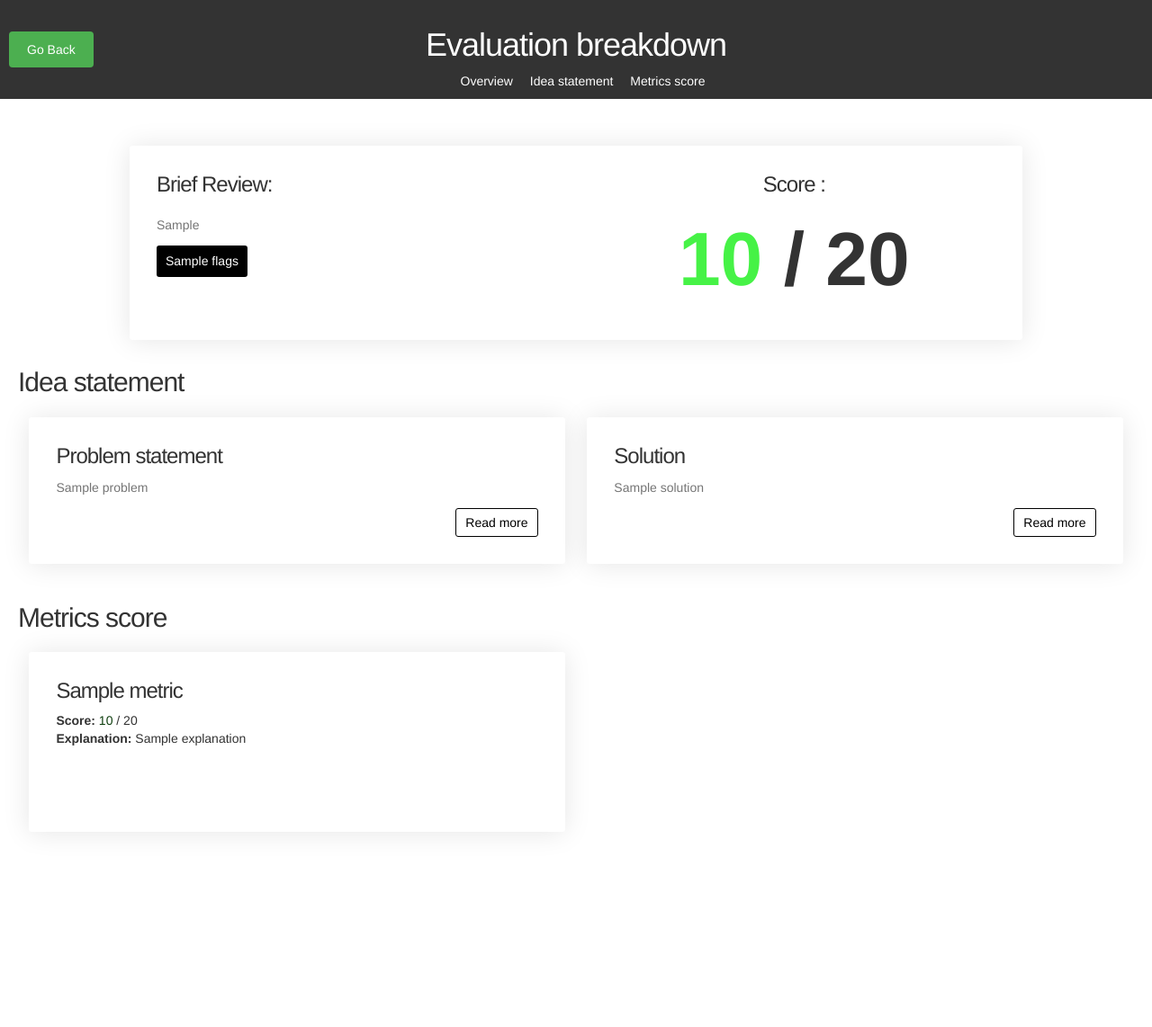
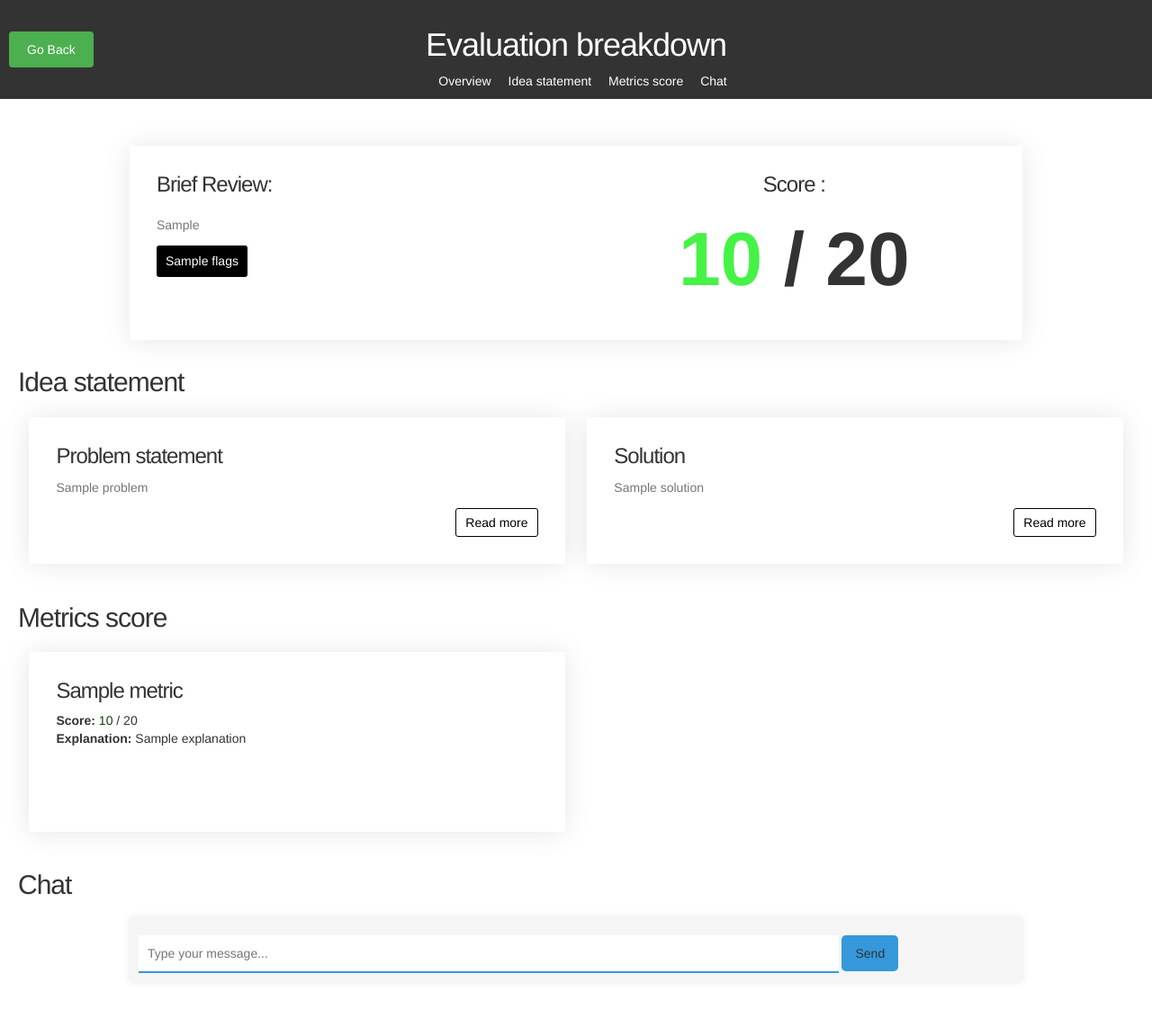
Before and after one commit to Said-taoussi/CheckAI, a Flask app: template templates/dashboard.html in a window 1280 px wide. Shown: the whole page at 90% size. Before the commit the page ends 926 px from the top, so only its background shows below. Run offline with Flask 3, Linux system fonts and the light colour scheme; the template is opened without the code that fills it: most values are stand-ins (such as "Sample title", 1, 10 or a date in 2020); some libraries are stand-ins or nearby versions.

Commit message:
adding chatbot

```diff
--- a/app.py
+++ b/app.py
@@ -1,4 +1,4 @@
-from flask import Flask, render_template, request, redirect, url_for, Response
+from flask import Flask, render_template, request, redirect, url_for, Response, jsonify
 from openai import OpenAI
 import ast
 import json
@@ -29,7 +29,7 @@ def get_completion(user_query,system_prompt, model="gpt-3.5-turbo-1106"):
     response = client.chat.completions.create(
         response_format={ "type": "json_object" },
         temperature=0,
-        seed = 69,
+        seed = 1234,
         model=model,
         messages=messages,
     )
@@ -73,8 +73,8 @@ def validate_one():
 
 @app.route('/ValidateMultiple')
 def validate_multiple():
-    cache.delete('table_cache')
     data = cache.get("problem_solution")
+    cache.clear()
     if data is None:
         data = {}
         my_dictionary = {'metric': metrics_examples, 'weight': weights_examples, 'description': descriptions_examples}
@@ -121,7 +121,7 @@ Step 3 – Evaluate the idea based on the given metrics. Give a score between 0
 Step 4 – Check if the idea is particularly exceptional and ambitious. These are ideas that offer substantial returns but also carry a greater risk of failure. Emphasizes the novelty aspect of the idea and points to its potential for breakthroughs. Flag each idea that could be included in this category as “Moonshot”. Be strict in your judgment, only the most exceptional and revolutionary ideas can be flagged as “Moonshot”. Don’t get fooled by selling language or the use of fancy words such as “revolutionary” and “cutting edge”, THIS IS THE WORST MISTAKE YOU COULD MAKE. Compare the original solution to the neutral solution that you have written.
 
 Please keep this instructions open while reviewing, and refer to it as needed.
-
+IMPORTANT : "Moonshots" ideas are very rare to occur
 Provide your answer in the form of a json. The following is a description of the different field of the json that you should provide (don’t deviate from the format or add any fields):
 Neutral_solution : the new version of the solution that you have rewritten to eliminate over-generic content that prioritizes form over substance and the use of exaggeration and selling language.
 flags: list of flags (Possible values: “Moonshot”, “Not interesting”), could be empty.
@@ -151,6 +151,7 @@ def process_data(data):
 @app.route('/submit', methods=['POST'])
 def submit():
     form_data = request.form.to_dict()
+
     problem = form_data.get('problem', '')
     solution = form_data.get('solution', '')
     metrics, descriptions, weights = prepare_metrics(form_data)
@@ -166,6 +167,8 @@ def submit():
     last_descriptions = list(set(descriptions_examples) ^ set(descriptions))
     last_weights = list(set(weights_examples) ^ set(weights))
     cache.set("problem_solution", {"problem":data["problem"],"solution":data["solution"], "last_metrics":last_metrics, "last_descriptions":last_descriptions, "last_weights":last_weights})
+
+    #data = {}
     return render_template('dashboard.html', data=data, source='submit')
 
 def calculate_score(data, weights):
@@ -191,9 +194,10 @@ def process_row(row, metrics, descriptions, weights):
     return score, flags, data
 
 @app.route('/table', methods=['GET', 'POST'])
-@cache.cached(timeout=3600,key_prefix='table_cache')  # Cache the result for 10 minutes
+#@cache.cached(timeout=3600,key_prefix='table_cache')  # Cache the result for 10 minutes
 def table():
     if request.method == 'POST':
+        print("post ttttttttttttttttt")
         form_data = request.form.to_dict()
         metrics, descriptions, weights = prepare_metrics(form_data)
 
@@ -218,7 +222,7 @@ def table():
             else:
                 return 'Unsupported file format'
 
-        df = df.dropna()
+        df = df.dropna()[:2]
         # df = pd.DataFrame()
 
         flagss = []
@@ -246,12 +250,13 @@ def table():
         # You can now process the data as needed and pass it to the template
         return render_template('table.html', df=df)
     else:
+        print("getttttttttttttttttt")
         df_json = cache.get('df')
         if df_json is not None:
             df = pd.read_json(df_json, orient='split')
         else:
             df = pd.DataFrame()  # Handle the case where the cache is empty
-
+        print(df)
         return render_template('table.html', df=df)
 
 @app.route('/get_details/<identifier>')
@@ -321,6 +326,42 @@ def download_csv():
 
     return response
 
+
+def chat(messages):
+    response = client.chat.completions.create(
+        model="gpt-3.5-turbo-1106",
+        temperature=0.7,
+        messages=messages  # Pass the array of messages
+    )
+    chatbot_response = response.choices[0].message.content
+    return chatbot_response
+
+
+@app.route('/get_response', methods=['POST'])
+def get_response():
+    user_message = request.form.get('user_message')
+    additional_data = request.form.get('additional_data')
+    additional_data = json.loads(additional_data) if additional_data else {}
+    system_prompt2 = f"""You are an idea validator that advises human evaluators by developing
+                    clear rationale judgement, you have evaluated an idea that has a problem and
+                    solution. You used some metrics in the evaluation process and give score ranging from 0 to 20.
+                    you also explained why the score was given. You also flaed the idea as "moonshot", "Not interesting"
+                    or "no flags". Now the user wants to have a conversation with you as he may have some question about
+                    the evaluation you made.
+                    be convincing and persuade the user.
+                    here is the evalution that you gived {additional_data}
+                """
+    messages = cache.get("messages")
+    if messages is None:
+        messages = [{'role':'system', 'content':system_prompt2}]
+
+    messages.append({'role': 'user', 'content': user_message})
+
+    chatbot_response = chat(messages)
+    messages.append({'role': 'assistant', 'content': chatbot_response})
+    cache.set("messages", messages)
+    return jsonify({'response': chatbot_response})
+
 if __name__ == '__main__':
-    # app.run(debug=True)
+    #app.run(debug=True)
     app.run(debug=False, host="0.0.0.0")
--- a/static/dashboard.css
+++ b/static/dashboard.css
@@ -278,3 +278,53 @@ nav a {
 .score strong {
     font-size: 6em; /* Adjust the font size for the score */
 }
+
+#chat-container {
+    align-items: center;
+    border-radius: 5px;
+    width: 80%;
+    padding: 10px;
+    margin-top: 20px;
+    margin-left: auto;
+    margin-right: auto;
+    background-color: #f5f5f5;
+    box-shadow: 0px 0px 10px rgba(0, 0, 0, 0.1);
+}
+
+#chat-box {
+    align-items: center;
+    margin-bottom: 10px;
+}
+
+#user-input {
+    align-items: center;
+    width: 80%;
+    padding: 10px;
+    border: none;
+    border-bottom: 2px solid #3498db;
+    outline: none;
+    font-size: 14px;
+}
+
+button {
+    padding: 10px 15px;
+    border: none;
+    border-radius: 5px;
+    cursor: pointer;
+    background-color: #3498db;
+    color: white;
+    font-size: 14px;
+}
+
+button:hover {
+    background-color: #2980b9;
+}
+
+.chat-container p {
+    margin: 10px 0;
+}
+
+.chat-container strong {
+    font-weight: bold;
+    color: #3498db;
+}
--- a/static/script.js
+++ b/static/script.js
@@ -159,7 +159,7 @@ function toggleReadMore(truncateContainer, readMoreLink) {
     }
 }
 
-async function submitForm() {
+function submitForm() {
     // Validate the form before submission
     if (!validateForm()) {
         return;
@@ -168,32 +168,6 @@ async function submitForm() {
     // Show the loader
     document.getElementById("loaderContainer").style.display = "flex";
 
-    try {
-        // Get form data
-        var formData = new FormData(document.getElementById("myForm"));
-
-        // Send a POST request to the Flask backend
-        const response = await fetch('/submit', {
-            method: 'POST',
-            body: formData
-        });
-
-        // Check if the request was successful
-        if (!response.ok) {
-            throw new Error(`HTTP error! Status: ${response.status}`);
-        }
-
-        // Parse the JSON response
-        const data = await response.json();
-
-        // Add your logic for handling the backend response here
-        console.log(data);
-    } catch (error) {
-        console.error('Error:', error);
-    } finally {
-        // Hide the loader whether the backend operation is successful or not
-        document.getElementById("loaderContainer").style.display = "none";
-    }
 }
 
 
@@ -227,27 +201,6 @@ function validateForm1() {
 
     // Show the loader
     document.getElementById("loaderContainer").style.display = "flex";
-
-    // Prepare form data
-    var formData = new FormData(document.getElementById("myForm"));
-    // Send a POST request to the Flask backend
-    fetch('/submit', {
-      method: 'POST',
-      body: formData
-    })
-    .then(response => response.json())
-    .then(data => {
-      // Hide the loader after the operation is complete
-      document.getElementById("loaderContainer").style.display = "none";
-
-      // Add your logic for handling the backend response here
-      console.log(data);
-    })
-    .catch(error => {
-      console.error('Error:', error);
-      // Hide the loader in case of an error
-      document.getElementById("loaderContainer").style.display = "none";
-    });
   }
 
 function fillTextAreas() {
@@ -269,3 +222,42 @@ function clearTextAreas() {
     document.getElementById("problemTextarea").value = predefinedProblem;
     document.getElementById("solutionTextarea").value = predefinedSolution;
 }
+
+function sendMessage() {
+    var userMessage = document.getElementById('user-input').value;
+
+    if (userMessage.trim() === '') {
+        return;
+    }
+
+    document.getElementById('chat-box').innerHTML += '<p><strong style="color: #3498db; font-weight: bold;">You:</strong> ' + userMessage + '</p>';
+    var requestData = new URLSearchParams();
+    requestData.append('user_message', userMessage);
+    requestData.append('additional_data', JSON.stringify(additionalData));
+    // Send user message to Flask server
+    fetch('/get_response', {
+        method: 'POST',
+        headers: {
+            'Content-Type': 'application/x-www-form-urlencoded', // Set content type to URL-encoded
+        },
+        body: requestData,
+    })
+    .then(response => response.json())
+    .then(data => {
+        var chatBotResponse = data.response;
+        document.getElementById('chat-box').innerHTML += '<p><strong style="color: #3498db; font-weight: bold;">CheckAI:</strong> ' + chatBotResponse + '</p>';
+    });
+
+    document.getElementById('user-input').value = '';
+}
+
+// Listen for "Enter" key press
+document.getElementById('user-input').addEventListener('keydown', function(event) {
+    if (event.key === 'Enter') {
+        // Prevent the default behavior (form submission)
+        event.preventDefault();
+
+        // Call the sendMessage function
+        sendMessage();
+    }
+});
--- a/templates/dashboard.html
+++ b/templates/dashboard.html
@@ -22,6 +22,7 @@
                 <li><a href="#overview">Overview</a></li>
                 <li><a href="#idea_desc">Idea statement</a></li>
                 <li><a href="#section1">Metrics score</a></li>
+                <li><a href="#chatbot-section">Chat</a></li>
             </ul>
         </nav>
     </header>
@@ -83,8 +84,19 @@
                 {% endfor %}
             </div>
         </section>
+        <section id="chatbot-section" class="dashboard-section">
+            <h2>Chat</h2>
+            <div id="chat-container">
+                <div id="chat-box"></div>
+                <input type="text" name="user_message" id="user-input" placeholder="Type your message..." autocomplete="off">
+                <button onclick="sendMessage()">Send</button>
+            </div>
+        </section>
+    </main>
+</body>
 
-    </main>
-
-</body>
+<script>
+    // Set a global variable to hold the additional data
+    var additionalData = {{ data | tojson | safe }};
+</script>
 </html>
```
